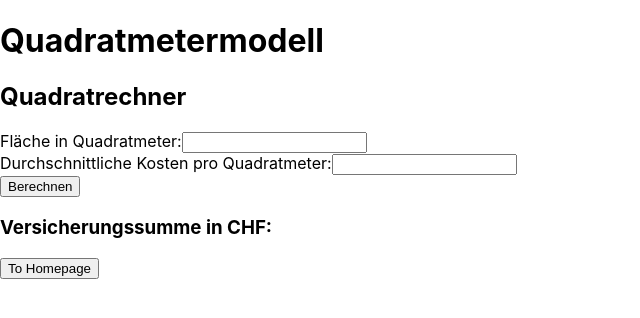
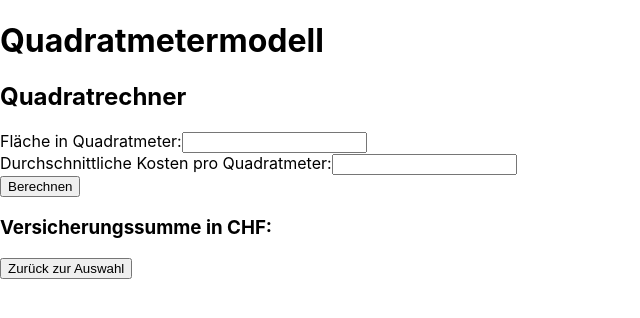
Before and after one commit to bambuk-html/Versicherungsrechner, a React (Create React App) app in the folder versicherungsrechner/: page /Quadratmeter in a window 1280 px wide. Shown: the top 318 px of the page, without its empty margins (0-640 px from the left). Built offline with nearby package versions, Linux system fonts and the light colour scheme.

Commit message:
HomeButton Text verschönert

```diff
--- a/versicherungsrechner/src/Components/HomeButton.js
+++ b/versicherungsrechner/src/Components/HomeButton.js
@@ -4,7 +4,7 @@ export default function HomeButton() {
   return (
     <div>
       <Link to="/">
-        <button>To Homepage</button>
+        <button>Zurück zur Auswahl</button>
       </Link>
     </div>
   );
```
